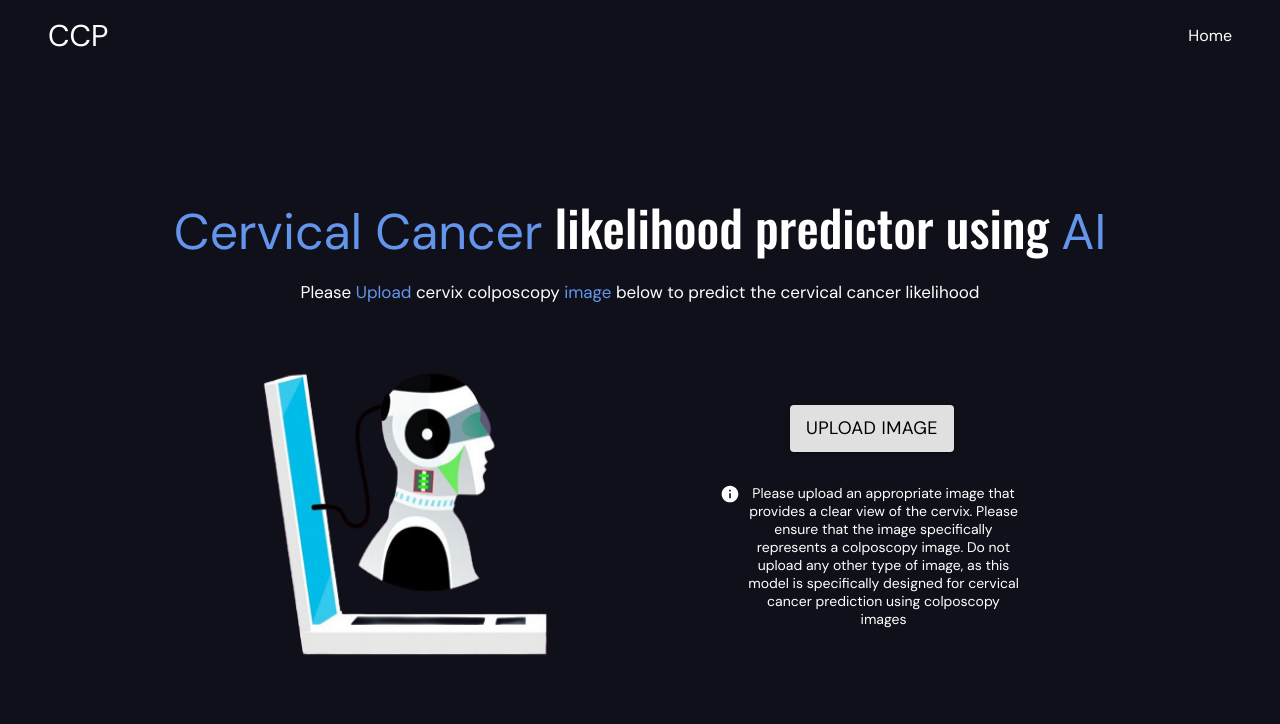
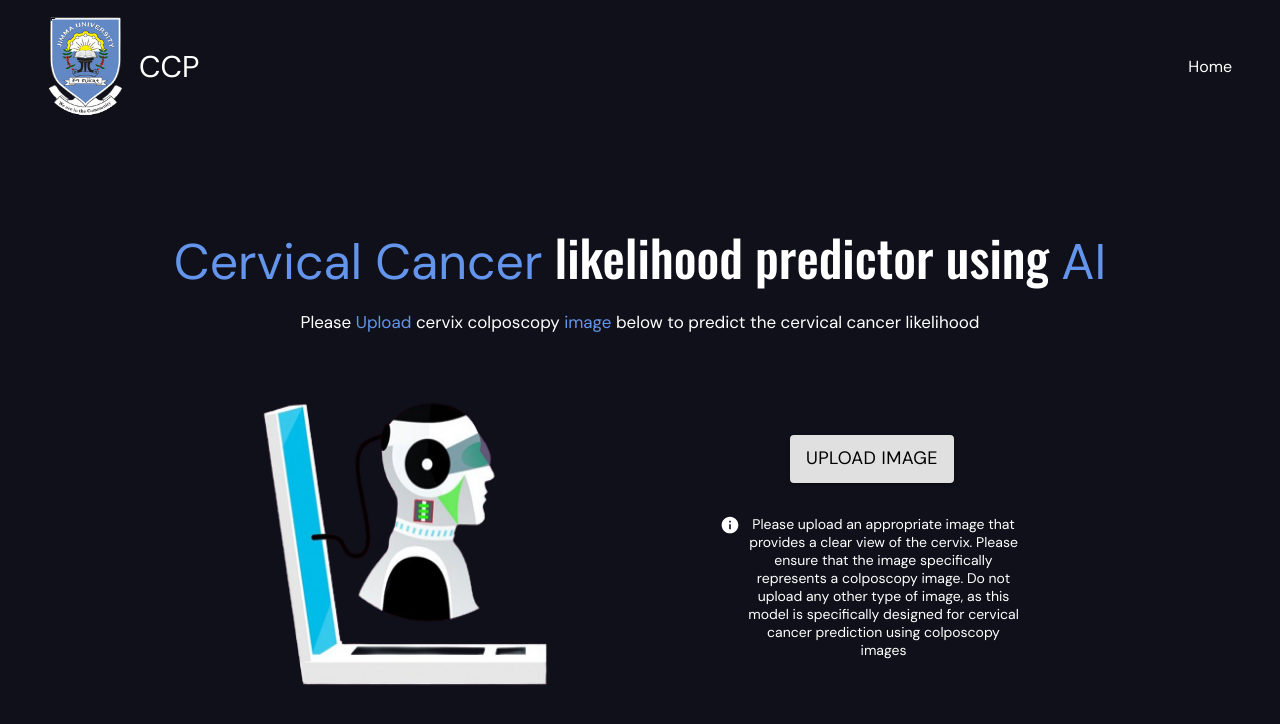
Before and after one commit to hunda747/ccpredict, a Next.js app: page / in a window 1280 px wide. Shown: the top 724 px of the page. Built offline with nearby package versions, Linux system fonts and the light colour scheme.

Commit message:
added logo

```diff
--- a/components/Navbar.js
+++ b/components/Navbar.js
@@ -7,7 +7,7 @@ const Navbar = () => {
     <>
       <nav className={classes.navbar}>
         <div className={classes.navbar__logo}>
-          {/* <img src="/logo.png" alt="Logo" /> */}
+          <img src="/logo_bg.png" alt="Logo" />
           <span>CCP</span>
         </div>
         <div className={classes.menu}>
--- a/styles/Hero.module.css
+++ b/styles/Hero.module.css
@@ -7,7 +7,7 @@
   align-items: center;
   /* height: 100vh; */
   /* height: 50%; */
-  height: calc(100vh - 71px);
+  height: calc(100vh - 132px);
 }
 
 .wrapper {
```
Also changed, not shown: public/logo_bg.png (added).
